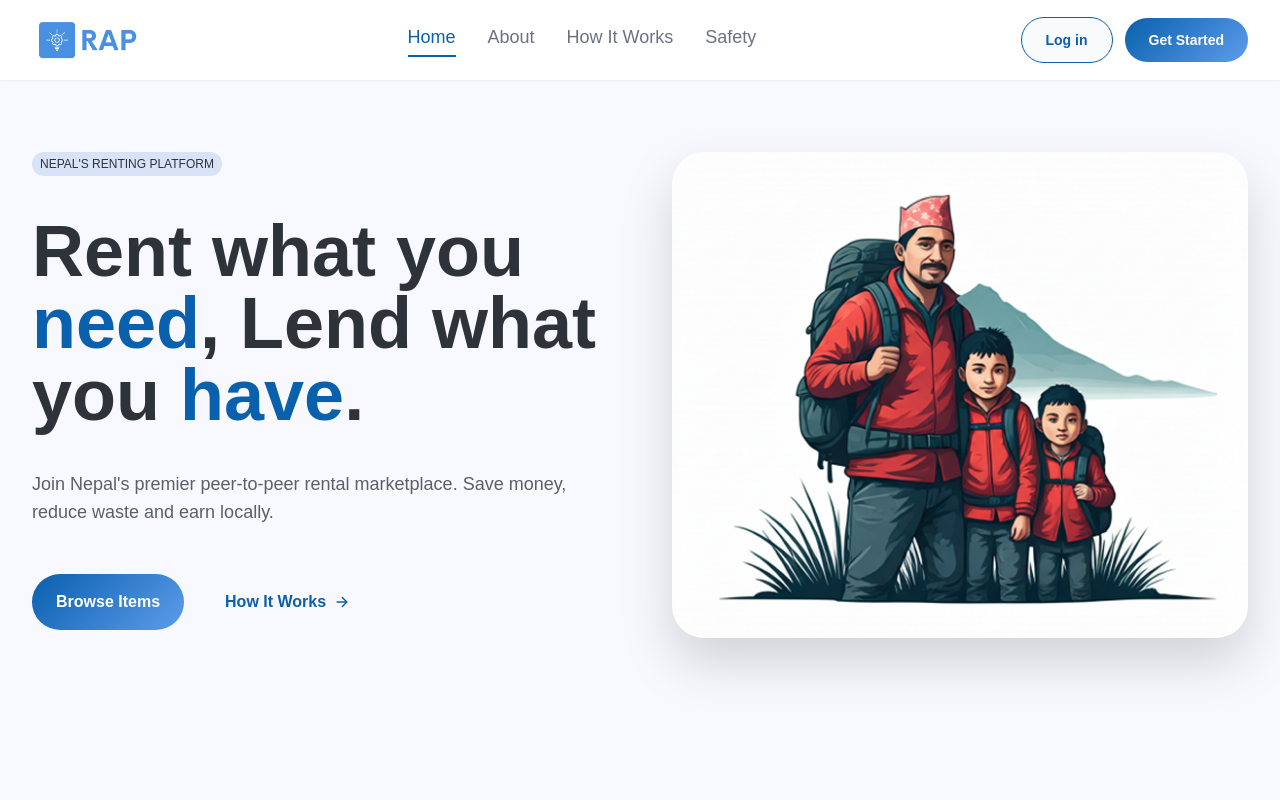
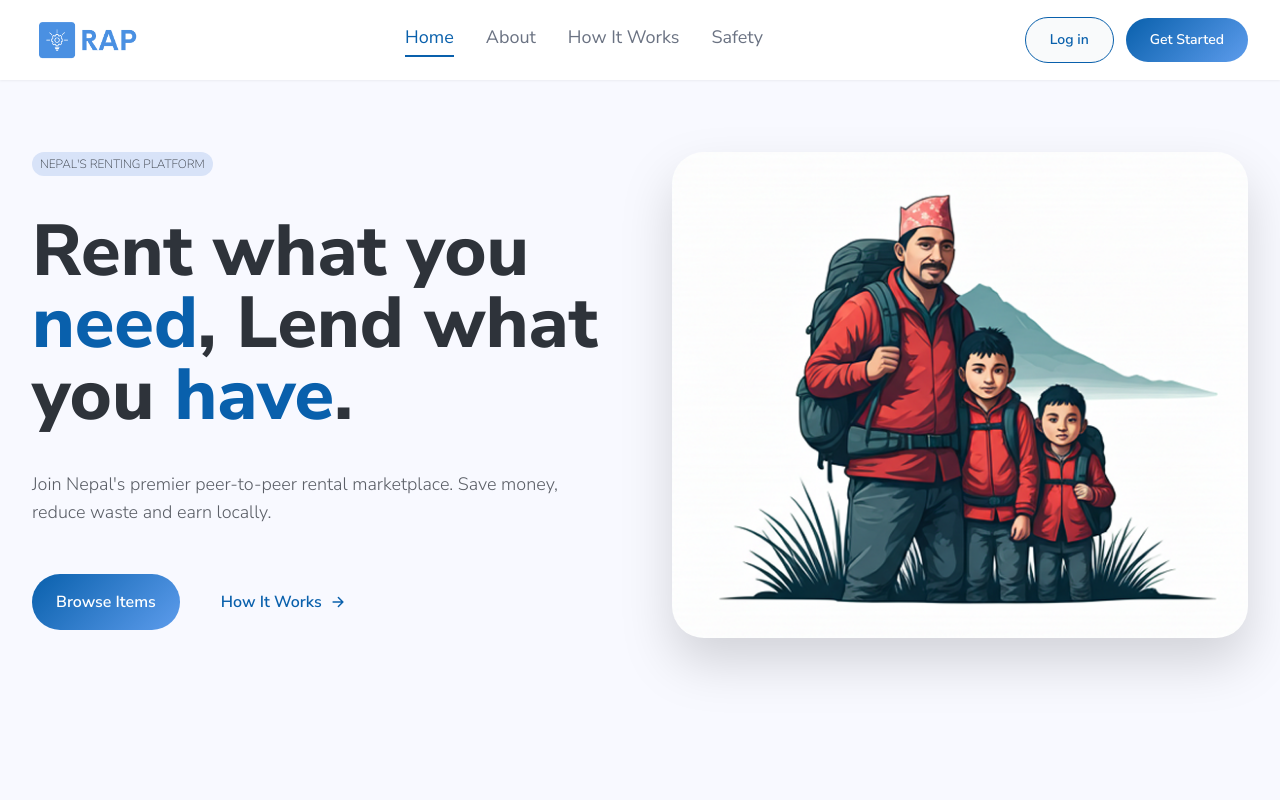
Before and after one commit to AshishChaudhary01/Rent-Anything-Platform, a React (Vite) app in the folder frontend/: page / in a window 1280 px wide. Shown: the top 800 px of the page. Built offline with nearby package versions, Linux system fonts and the light colour scheme.

Commit message:
Ref: Switch global font to Nunito Sans
Switch global font to 'Nunito Sans' from 'Plus Jakarta Sans' because of
lack of customizability as light, extrabold and other specific tailwind
styles weren't actually compatible for some reason.

```diff
--- a/frontend/src/App.css
+++ b/frontend/src/App.css
@@ -1,9 +1,9 @@
-@import url('https://fonts.googleapis.com/css2?family=Nunito+Sans:ital,opsz,wght@0,6..12,200..1000;1,6..12,200..1000&family=Plus+Jakarta+Sans:ital,wght@0,200..800;1,200..800&display=swap');
+@import url('https://fonts.googleapis.com/css2?family=DM+Sans:ital,opsz,wght@0,9..40,100..1000;1,9..40,100..1000&family=Nunito+Sans:ital,opsz,wght@0,6..12,200..1000;1,6..12,200..1000&family=Plus+Jakarta+Sans:ital,wght@0,200..800;1,200..800&display=swap');
 @import "tailwindcss";
 @import "tw-animate-css";
 
 @theme {
-   --font-sans: "Plus Jakarta Sans", sans-serif;
+   --font-sans: "Nunito Sans", sans-serif;
    --color-primary: #0960AC;
    --color-muted:#5B5F67;
    --color-accent: #D8E3F8;
@@ -22,5 +22,5 @@ html {
 }
 
 body {
-   font-family: "Plus Sans Jakarta", sans-serif;
+   font-family: "Nunito Sans", sans-serif;
 }
```
